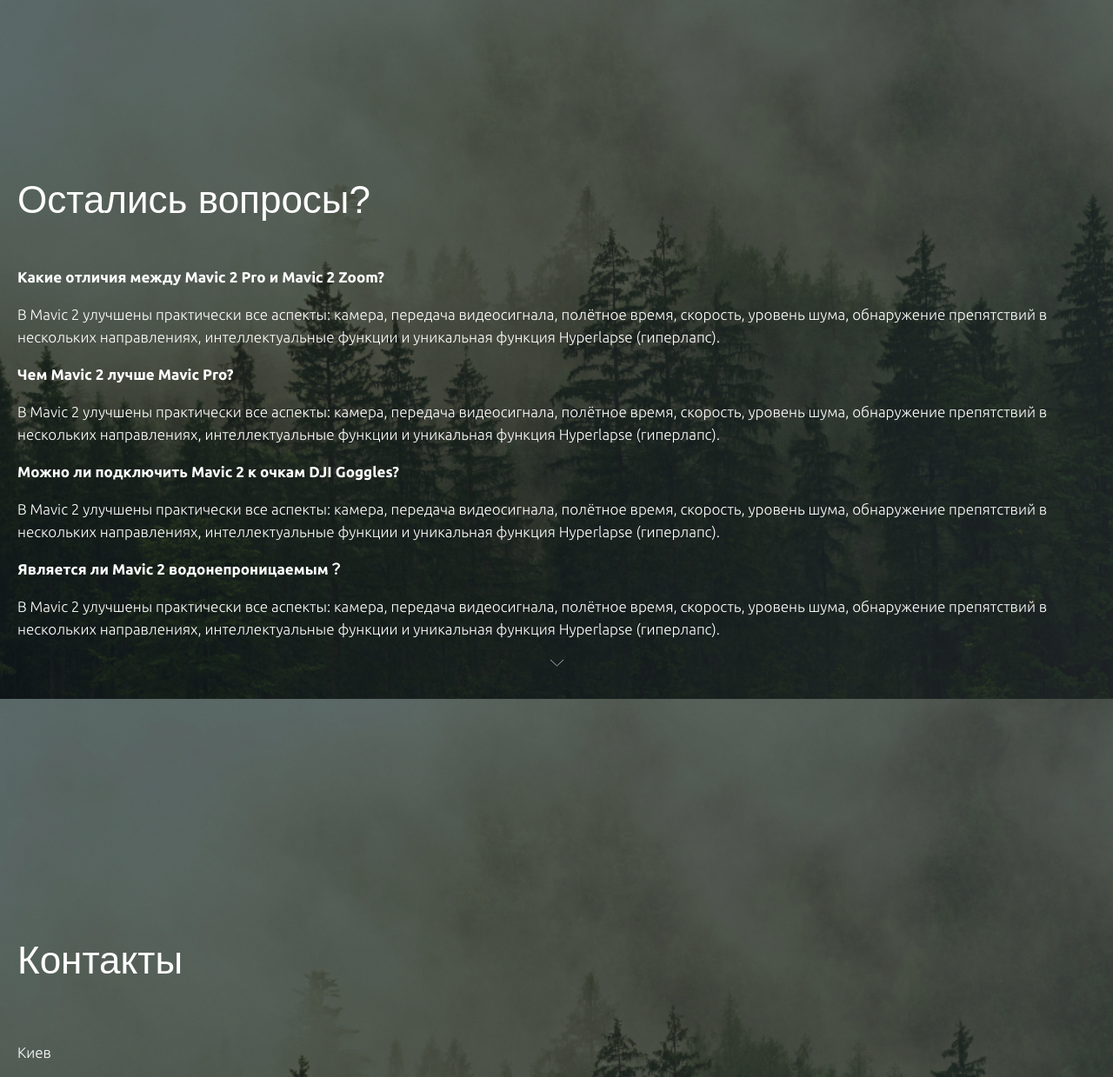
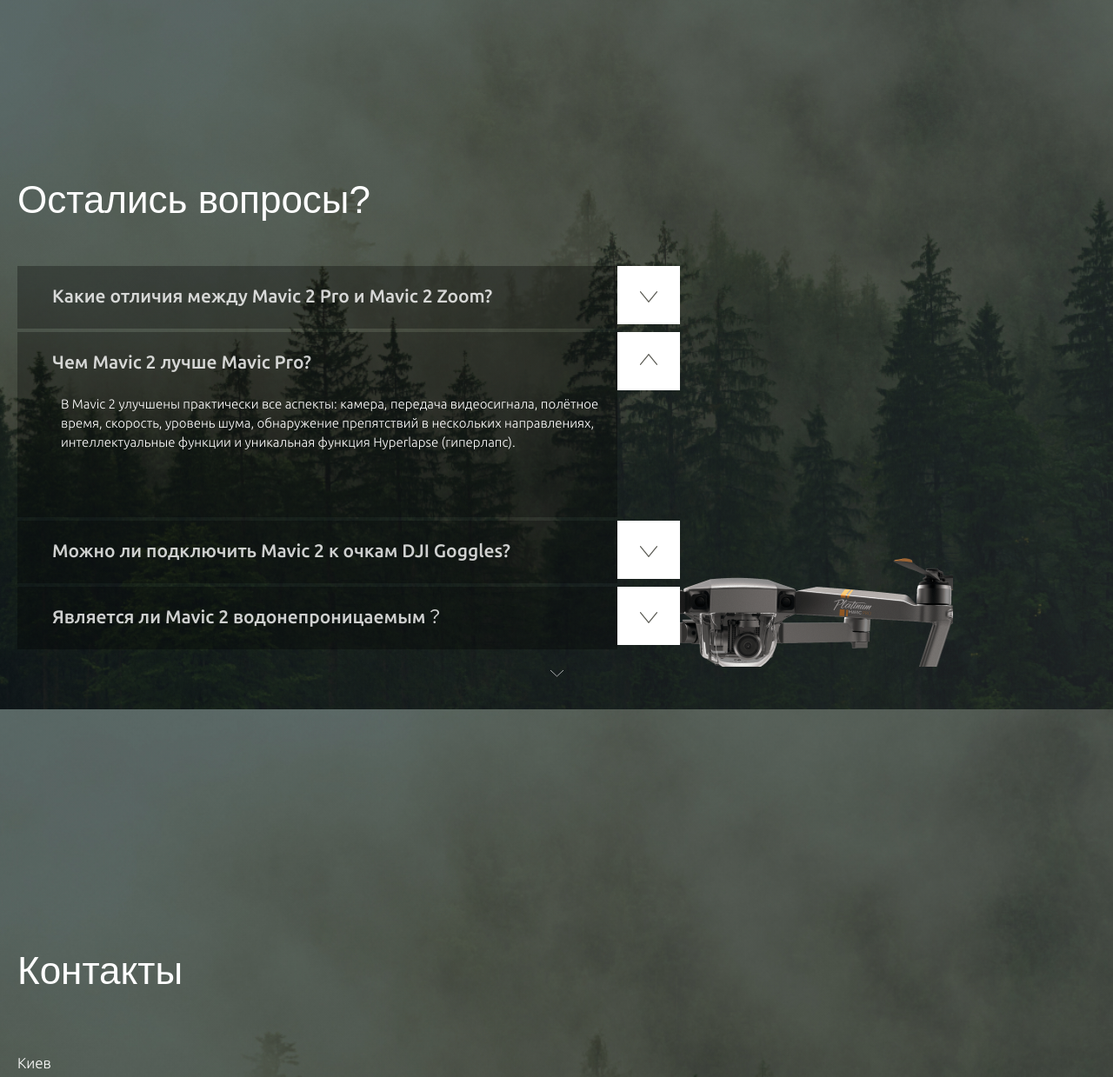
Before and after one commit to Aleks551959/quadcopter, a website: page app/index.html in a window 1280 px wide. Shown: the part 3324-4563 px from the top of the page at 87% size. Drawn offline with nearby package versions, Linux system fonts and the light colour scheme.

Commit message:
block questions end

```diff
--- a/app/index.html
+++ b/app/index.html
@@ -230,7 +230,7 @@
                             </p>
                         </div>
                     </div>
-                    <div class="specification__item">
+                    <div class="specification__item specification__item--center">
                         <img src="images/mavic-header/mavic.png" alt="">
                     </div>
                     <div class="specification__item">
@@ -273,7 +273,7 @@
                             В Mavic 2 улучшены практически все аспекты: камера, передача видеосигнала, полётное время, скорость, уровень шума, обнаружение препятствий в нескольких направлениях, интеллектуальные функции и уникальная функция Hyperlapse (гиперлапс).
                         </p>
                     </div>
-                    <div class="questions__item">
+                    <div class="questions__item questions__item--active ">
                         <h4 class="questions__item-title">Чем Mavic 2 лучше Mavic Pro?</h4>
                         <p class="questions__item-text">
                             В Mavic 2 улучшены практически все аспекты: камера, передача видеосигнала, полётное время, скорость, уровень шума, обнаружение препятствий в нескольких направлениях, интеллектуальные функции и уникальная функция Hyperlapse (гиперлапс).
@@ -361,23 +361,17 @@
                         </li>
                     </ul>
                 </div>
-            </div>
-            <div class="scroll__btn">
-                <a href="#">
-                    <img src="images/arrow/arrow-down.svg" alt="">
-                </a>
+                <footer class="footer">
+                    <div class="page-section__wrapper">
+                        <p class="footer__copy">
+                            © DJI, 2020
+                        </p>
+                    </div>
+                </footer>
             </div>
         </div>
     </section>
-    <footer class="footer">
-        <div class="page-section__wrapper">
-            <div class="container">
-                <p class="footer__copy">
-                    © DJI, 2020
-                </p>
-            </div>
-        </div>
-    </footer>
+
 
     <script src="https://ajax.googleapis.com/ajax/libs/jquery/3.4.1/jquery.min.js"></script>
     <script src="js/libs.min.js"></script>
--- a/app/js/main.js
+++ b/app/js/main.js
@@ -6,6 +6,10 @@
 
     });
 
+    $('.questions__item-title').on('click', function() {
+        $('.questions__item').removeClass('questions__item--active');
+        $(this).parent().addClass('questions__item--active');
 
+    });
 
 });
--- a/app/scss/style.scss
+++ b/app/scss/style.scss
@@ -257,8 +257,12 @@
         display: flex;
         justify-content: space-between;
         align-items: center;
+        padding-left: 25px;
     }
-    &__item {}
+    &__item--center {
+        margin-left: -15px;
+        margin-right: -15px;
+    }
     &__box {
         width: 280px;
         position: relative;
@@ -318,4 +322,67 @@
     }
 }
 
+.questions {
+    &__items {
+        max-width: 757px;
+        padding-bottom: 15px;
+    }
+    &__item {
+        background-color: rgba(0, 0, 0, 0.3);
+        max-width: 690px;
+        margin: 0 0 4px;
+        position: relative;
+        &:nth-child(4)::before {
+            content: '';
+            position: absolute;
+            width: 319px;
+            height: 125px;
+            right: -386px;
+            top: -33px;
+            background-image: url('../images/bg/questions-bd.png');
+        }
+    }
+    &__item-title {
+        font-size: 21px;
+        line-height: 28px;
+        @extend %ubuntu-medium;
+        color: rgba(#fff, .8);
+        padding: 20px 10px 24px 40px;
+        position: relative;
+        cursor: pointer;
+        &::after {
+            content: url('../images/arrow/specification-arrow-down.svg');
+            position: absolute;
+            width: 72px;
+            height: 67px;
+            background-color: #fff;
+            right: -72px;
+            top: 0;
+            display: flex;
+            justify-content: center;
+            align-items: center;
+        }
+        &:hover:after {
+            background-color: #e2dcdc;
+        }
+    }
+    &__item-text {
+        padding: 0 5px 75px 50px;
+        font-size: 15px;
+        line-height: 22px;
+        margin: 0 0 4px;
+        display: none;
+    }
+    &__item.questions__item--active {
+        .questions__item-title::after {
+            transform: rotate(180deg);
+        }
+        .questions__item-text {
+            display: block;
+        }
+    }
+}
+
+.contacts {}
+
 @import "media";
```
Also changed, not shown: app/css/style.min.css, app/images/bg/questions-bd.png (renamed from app/images/bg/specification-bd.png).
